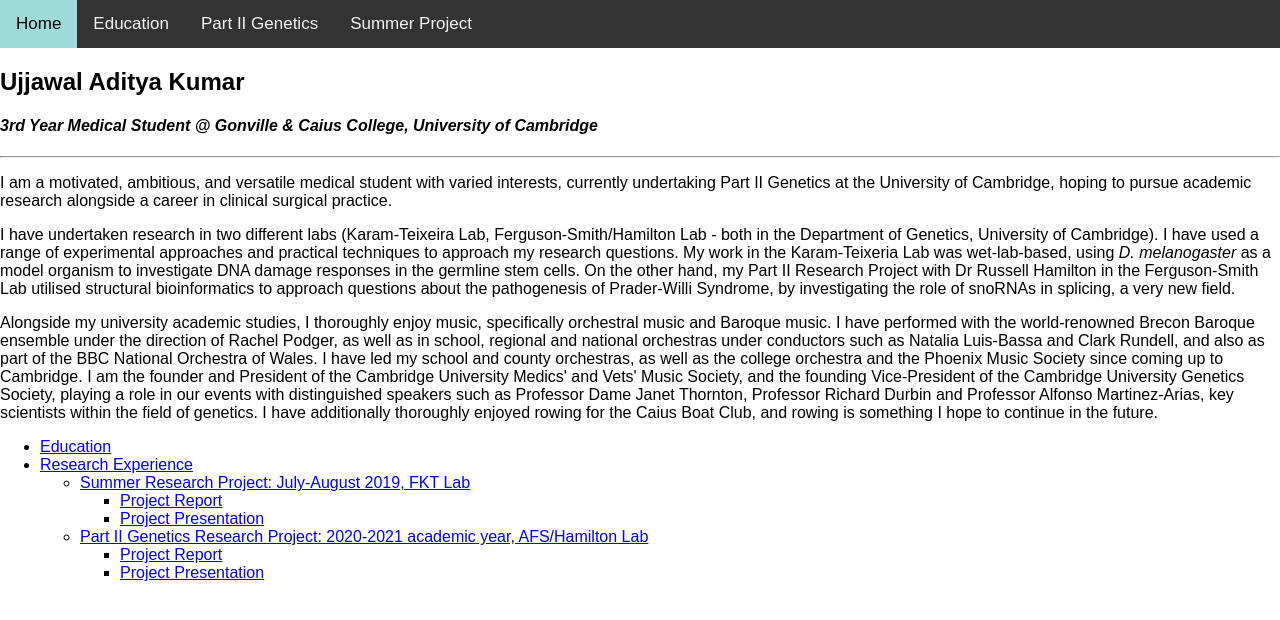
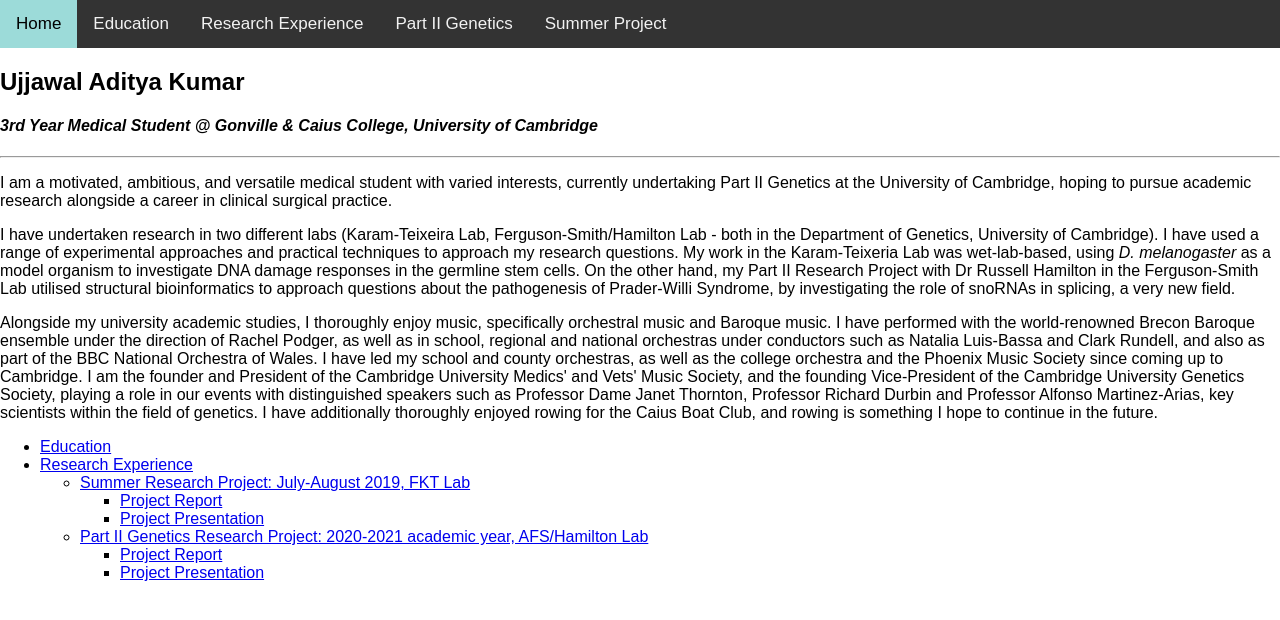
Before and after one commit to uak20/Website, a Jekyll site: the page index.html, which Jekyll copies as it is, in a window 1280 px wide. Shown: the top 620 px of the page. Built offline with Jekyll 4.4.1, drawn with Linux system fonts in a browser that asks for light colours.

Commit message:
Update index.html

```diff
--- a/index.html
+++ b/index.html
@@ -38,6 +38,7 @@ body {
 <div class="topnav">
   <a class="active" href="index">Home</a>
   <a href="education">Education</a>
+  <a href="research">Research Experience</a>
   <a href="nst2gn">Part II Genetics</a>
   <a href="fkt2019">Summer Project</a>
 </div>
```
